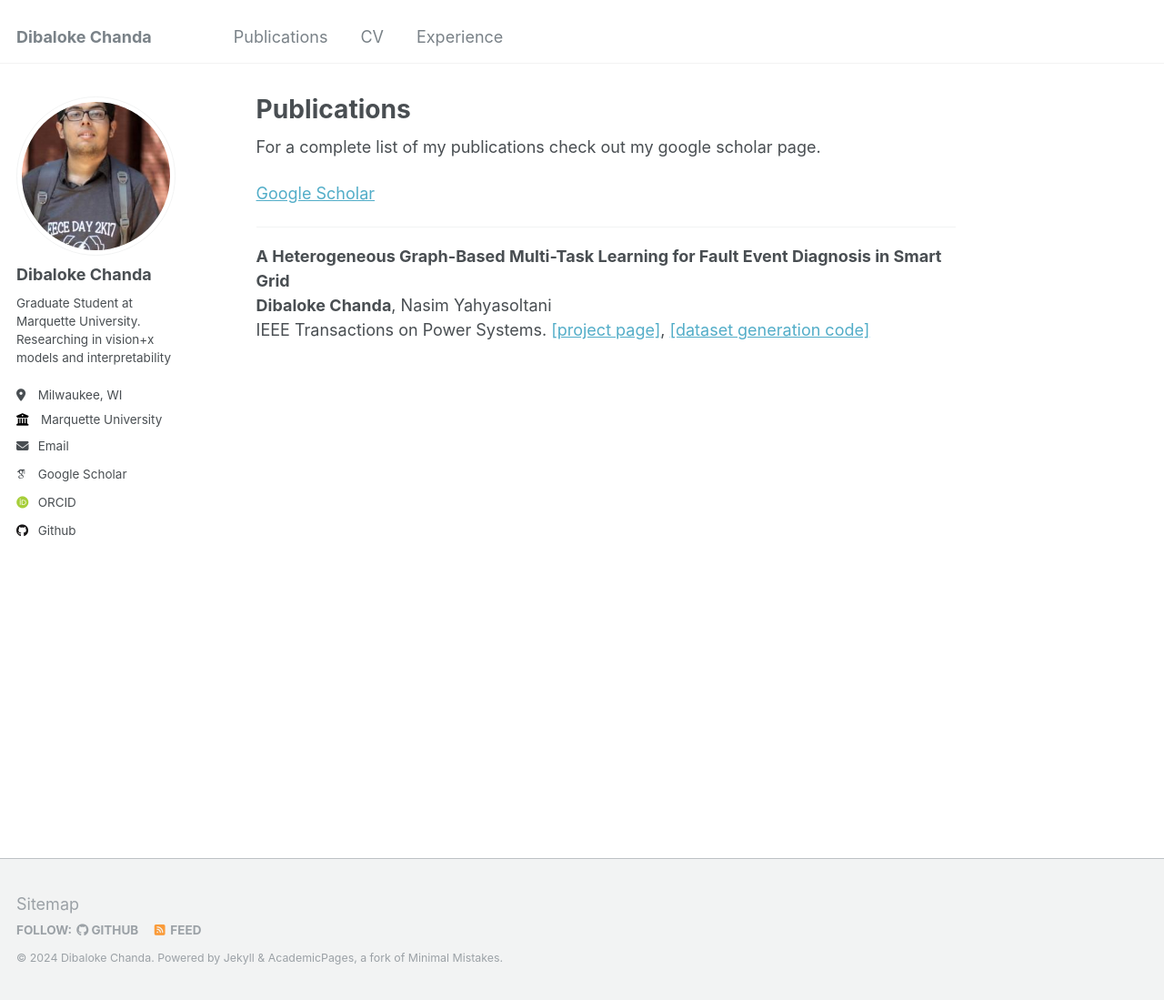
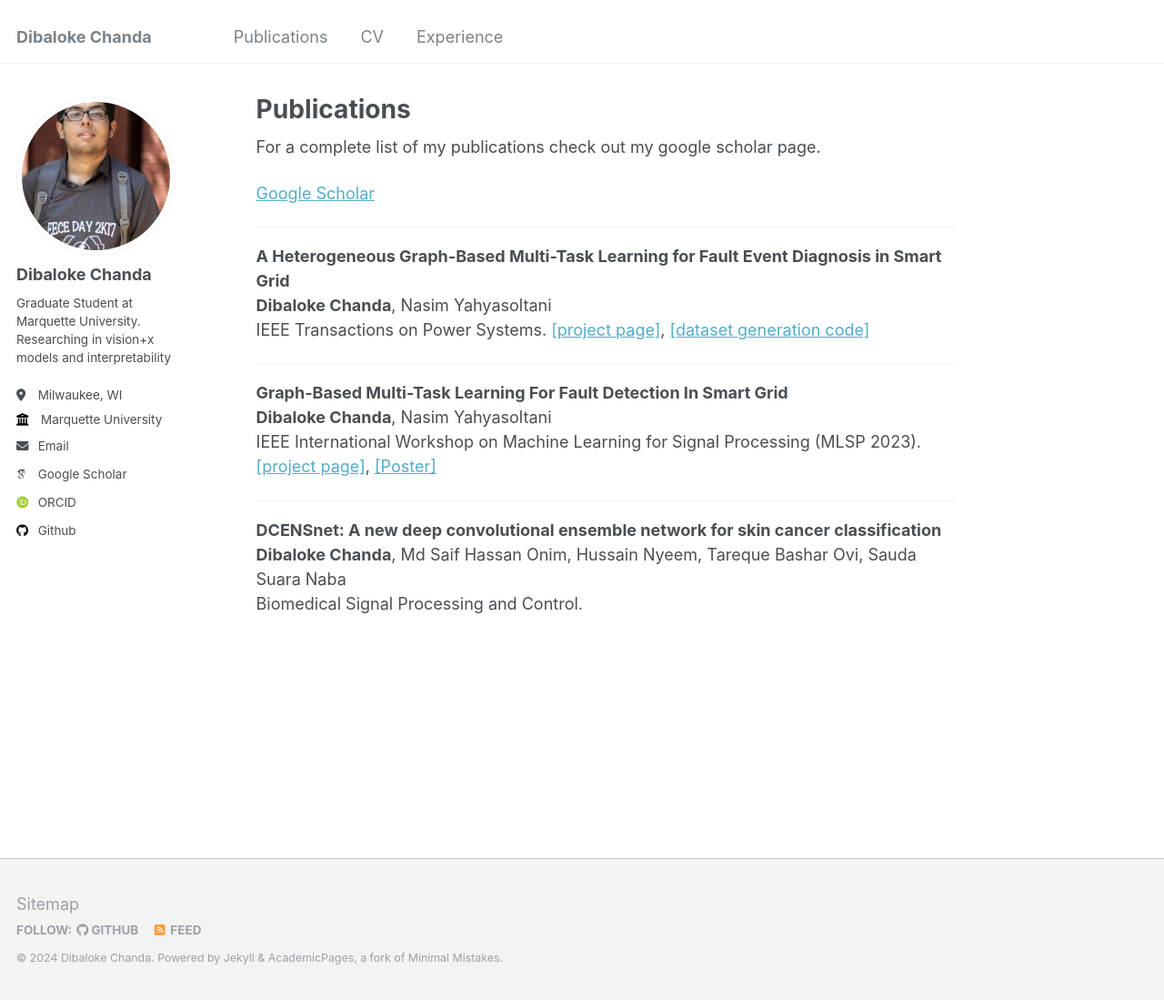
Before and after one commit to dibaloke/dibaloke.github.io, a Jekyll site: the page built from _pages/publications.md, in a window 1280 px wide and 1099 px high. Shown: the whole window at 91% size. Built offline with Jekyll 4.4.1, drawn with Linux system fonts in a browser that asks for light colours; some web fonts are replaced.

Commit message:
Update publications.md

```diff
--- a/_pages/publications.md
+++ b/_pages/publications.md
@@ -12,3 +12,14 @@ For a complete list of my publications check out my google scholar page.
 <b> A Heterogeneous Graph-Based Multi-Task Learning for Fault Event Diagnosis in Smart Grid </b>
 <br><b>Dibaloke Chanda</b>, Nasim Yahyasoltani
 <br>IEEE Transactions on Power Systems.  [[project page]](https://graphbasedmtl.github.io/heterogenous-graph-mtl-fault-diagonosis/), [[dataset generation code]](https://github.com/Machine-Learning-Optimization-Data-Lab/Graph-Based-Fault-Detection-Data-Generation)
+
+------
+<b> Graph-Based Multi-Task Learning For Fault Detection In Smart Grid </b>
+<br><b>Dibaloke Chanda</b>, Nasim Yahyasoltani
+<br>IEEE International Workshop on Machine Learning for Signal Processing (MLSP 2023).  [[project page]](https://graph-based-mtl-fault-detection.github.io/), [[Poster]](https://drive.google.com/file/d/1nfBjpoZ2eipo_oYeew5BV9r738I0bPx6/view)
+
+------
+
+<b> DCENSnet: A new deep convolutional ensemble network for skin cancer classification </b>
+<br><b>Dibaloke Chanda</b>, Md Saif Hassan Onim, Hussain Nyeem, Tareque Bashar Ovi, Sauda Suara Naba
+<br>Biomedical Signal Processing and Control.
```
